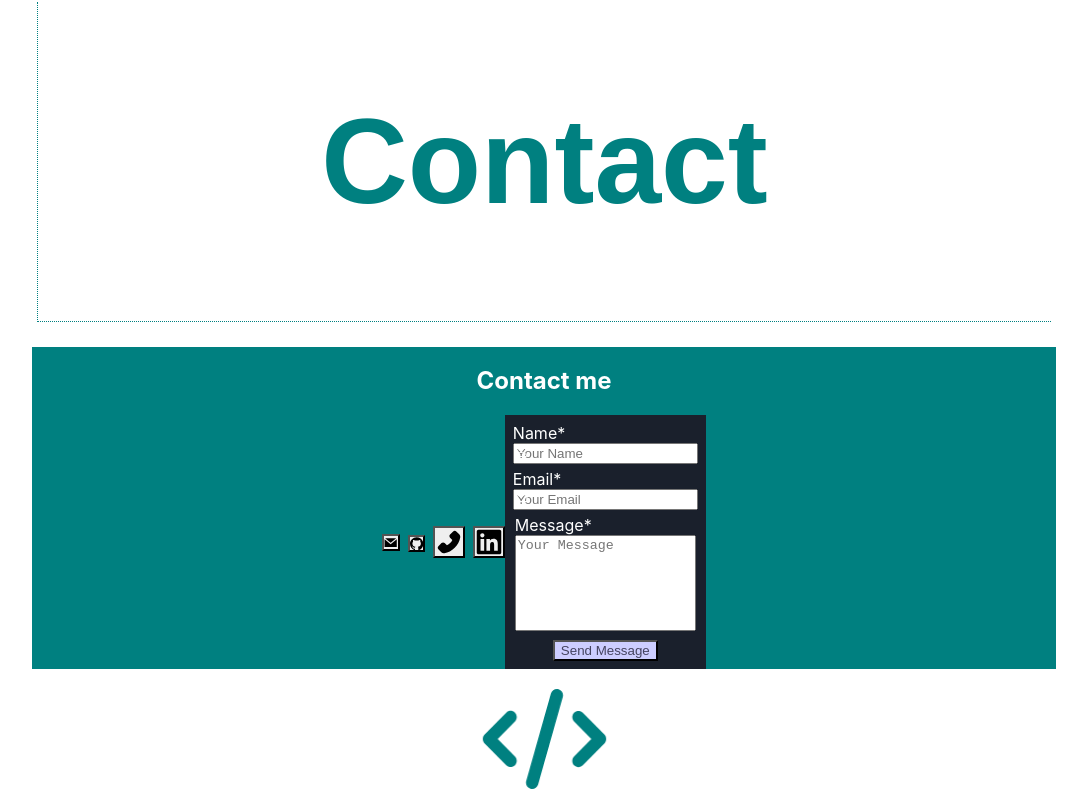
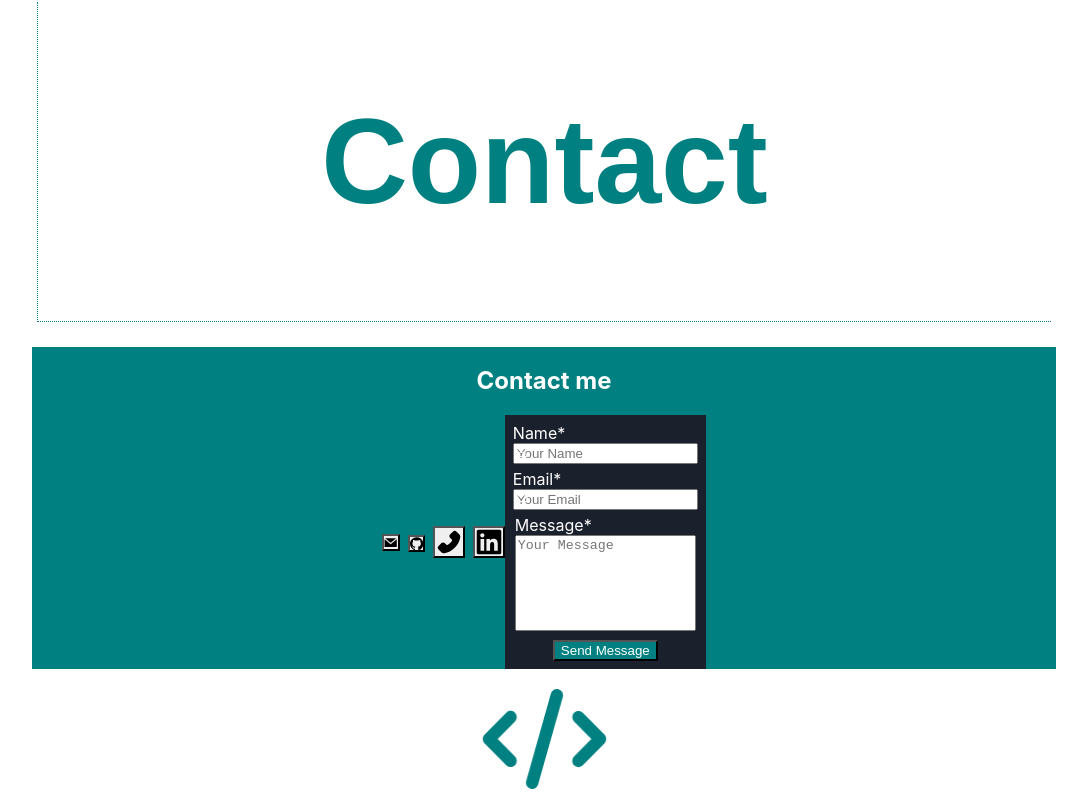
Before and after one commit to Shoaib20-1998/Shoaib20-1998.github.io, a React (Create React App) app: page / in a window 1280 px wide. Shown: the part 7714-8523 px from the top of the page, without its empty margins (96-1183 px from the left). Built offline with nearby package versions, Linux system fonts and the light colour scheme; the HTML template or start-up script is replaced by a standard one.

Commit message:
portfolio

```diff
--- a/src/Component/Chakracomp/Contactcomp.jsx
+++ b/src/Component/Chakracomp/Contactcomp.jsx
@@ -464,8 +464,8 @@ export default function Contactcomp() {
                     </FormControl>
                     <Button
                       variant={'solid'}
-                      bgColor={colorMode === 'light' ? '#454360' : '#cdcdff'}
-                      color={colorMode === 'light' ? '#cdcdff' : '#454360'}
+                     bg={'teal'}
+                     color={"white"}
                       fontSize='md'
                       _hover={{}}
                       type="submit"
```
